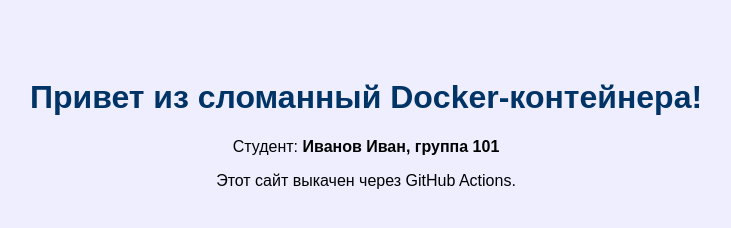
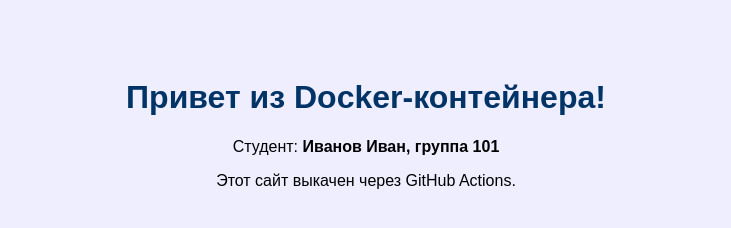
Before and after one commit to ykwais/104_3_v2, a plain HTML site: page index.html in a window 1280 px wide. Shown: the whole page, without its empty margins (274-1005 px from the left). Drawn offline with Linux system fonts and the light colour scheme.

Commit message:
update smoke

```diff
--- a/index.html
+++ b/index.html
@@ -9,7 +9,7 @@
   </style>
 </head>
 <body>
-<h1>Привет из сломанный Docker-контейнера!</h1>
+<h1>Привет из Docker-контейнера!</h1>
 <p>Студент: <strong>Иванов Иван, группа 101</strong></p>
 <p>Этот сайт выкачен через GitHub Actions.</p>
 </body>
```
